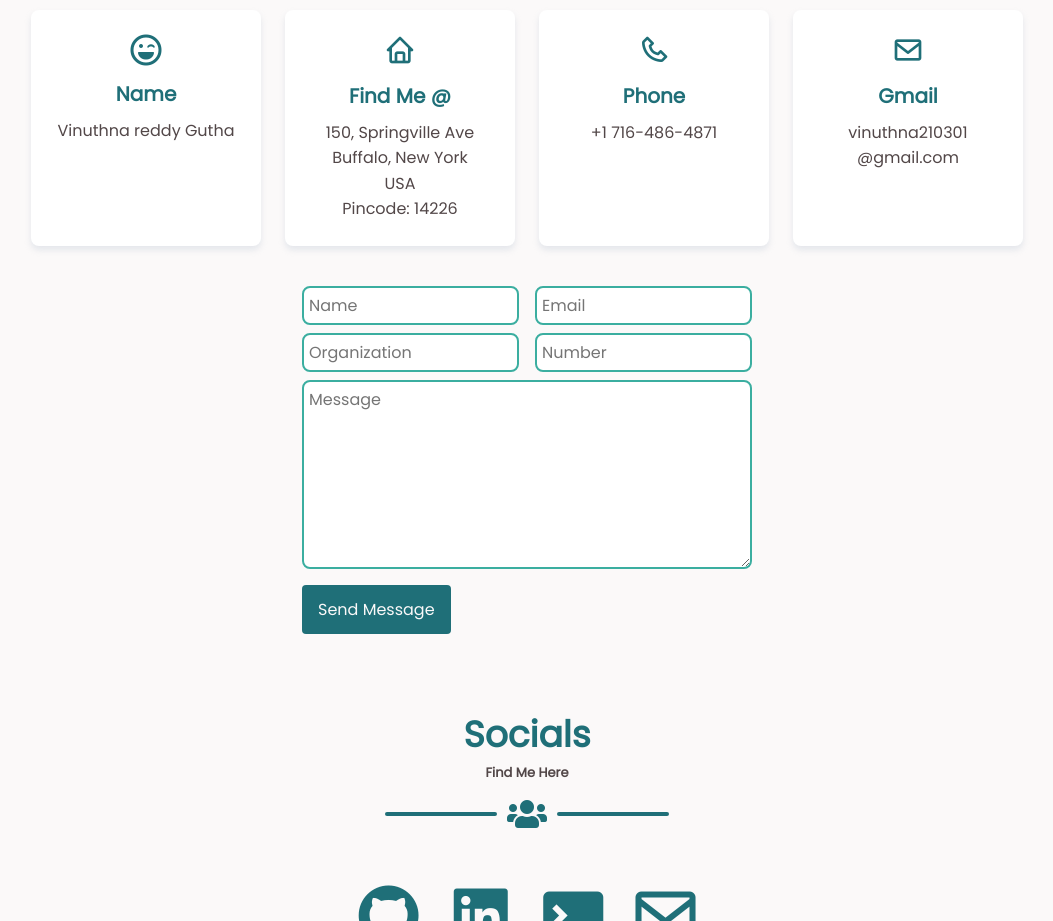
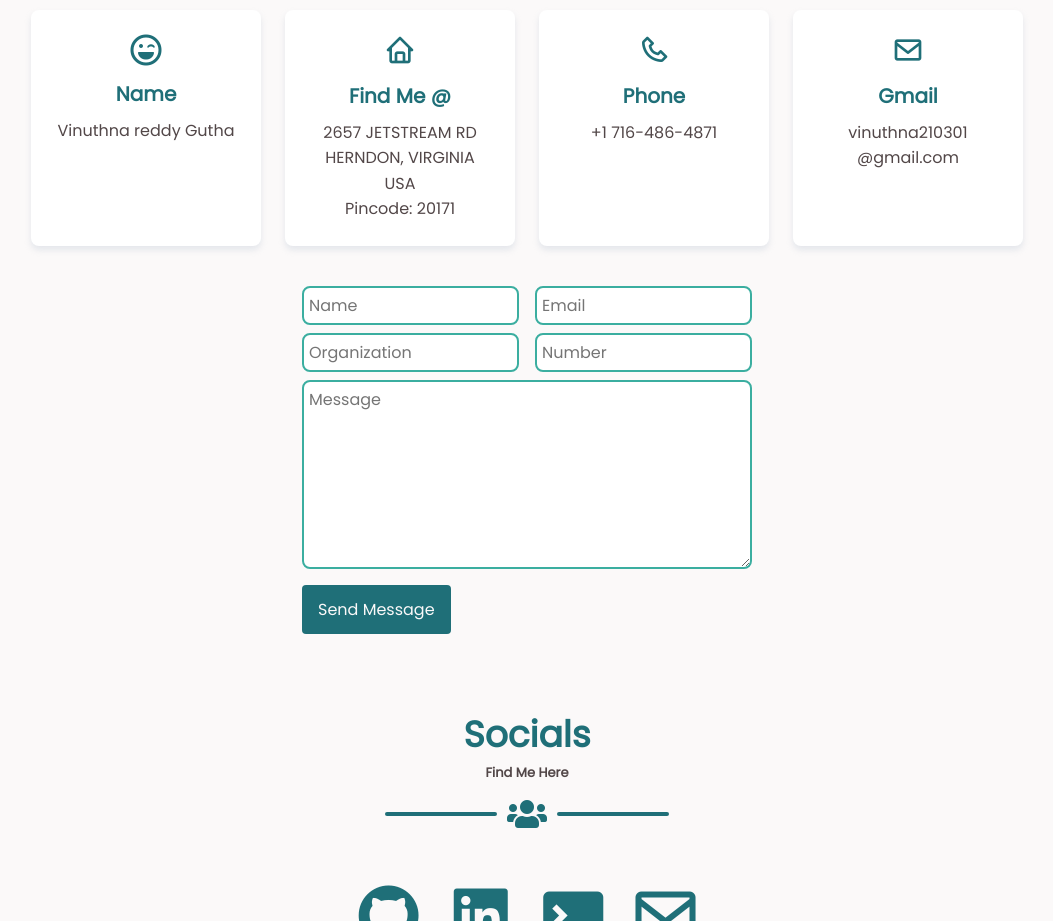
Before and after one commit to vingutha/vinuthna-main, a plain HTML site: page index.html in a window 1280 px wide. Shown: the part 7100-8021 px from the top of the page, without its empty margins (113-1166 px from the left). Drawn offline with nearby package versions, Linux system fonts and the light colour scheme.

Commit message:
updated address

```diff
--- a/index.html
+++ b/index.html
@@ -1036,8 +1036,8 @@
               <i class="bx bx-home contact__icon"></i>
               <h3 class="contact__title">Find Me @</h3>
               <span class="contact__description"
-                >150, Springville Ave <br />Buffalo, New York <br />USA
-                <br />Pincode: 14226</span
+                >2657 JETSTREAM RD<br />HERNDON, VIRGINIA<br />USA
+                <br />Pincode: 20171</span
               >
             </div>
 
```
